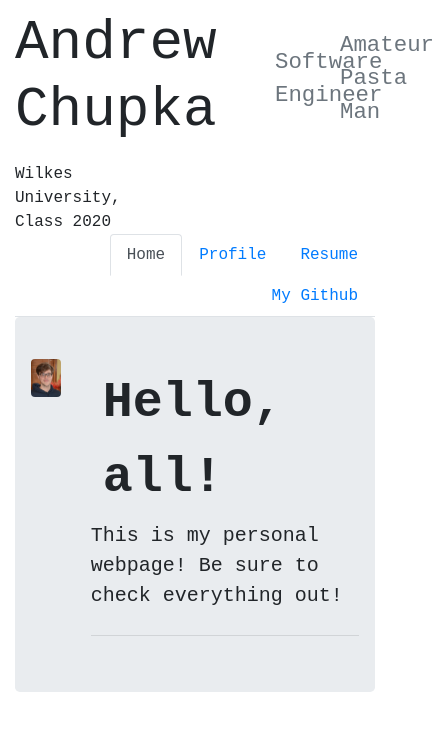
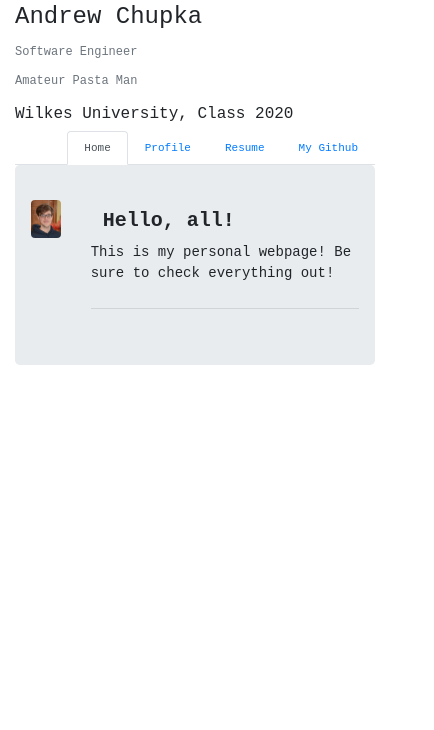
Before and after one commit to andrewchupka/andrewchupka.github.io, a plain HTML site: page index.html in a window 390 px wide. Shown: the whole page, 434 px wide, since content can reach past the window. Drawn offline with nearby package versions, Linux system fonts and the light colour scheme.

Commit message:
Added mobile stylings

```diff
--- a/home.css
+++ b/home.css
@@ -23,8 +23,8 @@ body {
     border-style: solid;
     margin-left: auto;
     margin-right: auto;
-    margin-top: 3%;
-    margin-bottom: 3%;
+    margin-top: auto;
+    margin-bottom: auto;
     width: 50%;
     height: 94%;
 }
@@ -33,3 +33,54 @@ iframe {
     width: 100%;
     height: 650px;
 }
+
+@media only screen and (max-width: 600px) {
+    #homeGreeting {
+        background-color: Transparent;
+        background-repeat: no-repeat;
+        border: none;
+        cursor: pointer;
+        overflow: hidden;
+        outline: none;
+        font-size: 20px;
+        font-weight: bold;
+        text-align: left;
+    }
+    .lead {
+        font-size: 14px;
+    }
+    #resumeIFrame {
+        display: block;
+        border-style: solid;
+        margin-left: auto;
+        margin-right: auto;
+        margin-top: auto;
+        margin-bottom: auto;
+        width: 90%;
+        height: 94%;
+    }
+    iframe {
+        width: 100%;
+        height: 650px;
+    }
+    .row {
+        padding-top: 3px;
+    }
+    body {
+        font-family: monospace;
+    }
+    .display-4 {
+        font-size: 24px;
+    }
+    h3 {
+        font-size: 18px;
+    }
+    #myTab>* {
+        margin-top: 5px;
+        font-size: 11px;
+    }
+    small {
+        align-items: flex-end;
+        font-size: 12px;
+    }
+}
--- a/index.html
+++ b/index.html
@@ -21,12 +21,12 @@
                 </h1>
             </div>
 
-            <div class="col-2 align-items-right">
+            <div class="col-md-auto align-items-right">
                 <h3>
                     <small class="text-muted">Software Engineer</small>
                 </h3>
             </div>
-            <div class="col-2 align-items-right">
+            <div class="col-md-auto align-items-right">
                 <h3>
                     <small class="text-muted">Amateur Pasta Man</small>
                 </h3>
@@ -34,7 +34,7 @@
         </div>
 
         <div class="row">
-            <div class="col-4">
+            <div class="col-md-auto">
                 Wilkes University, Class 2020
             </div>
         </div>
```
